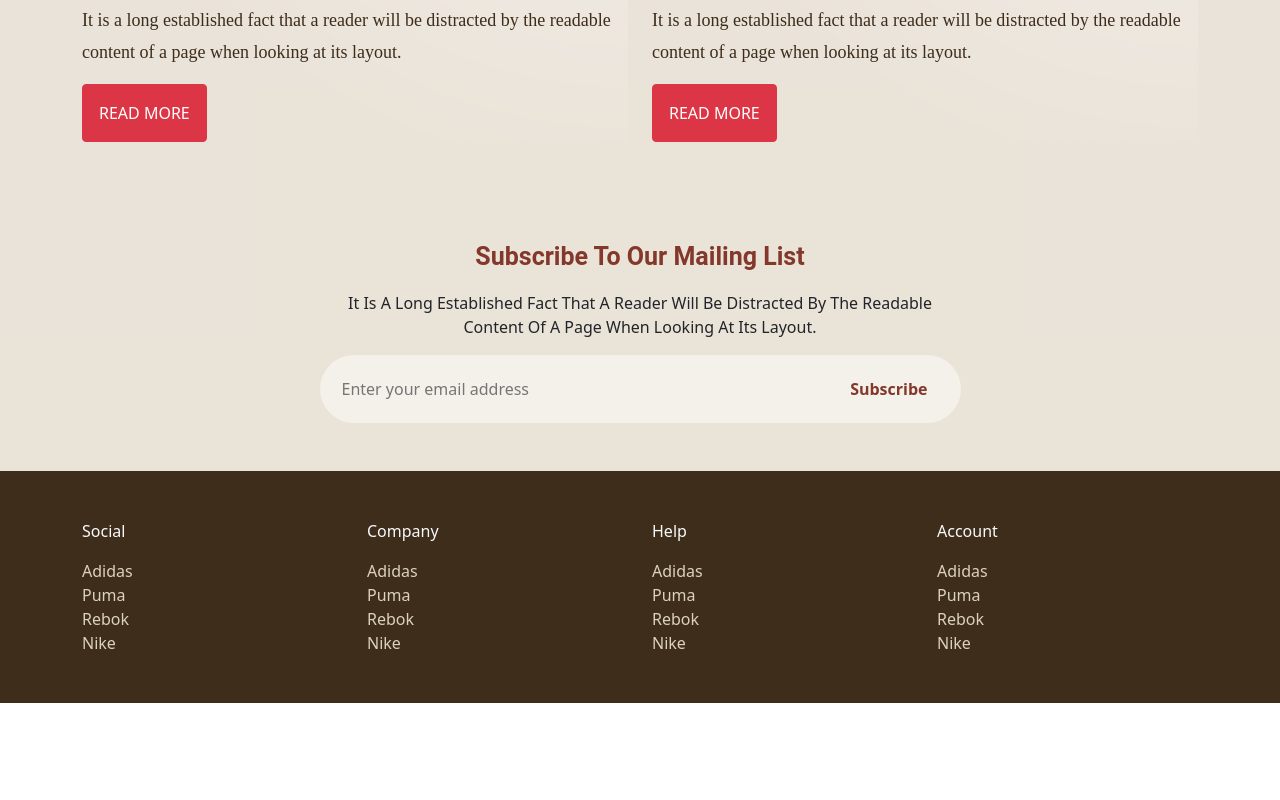
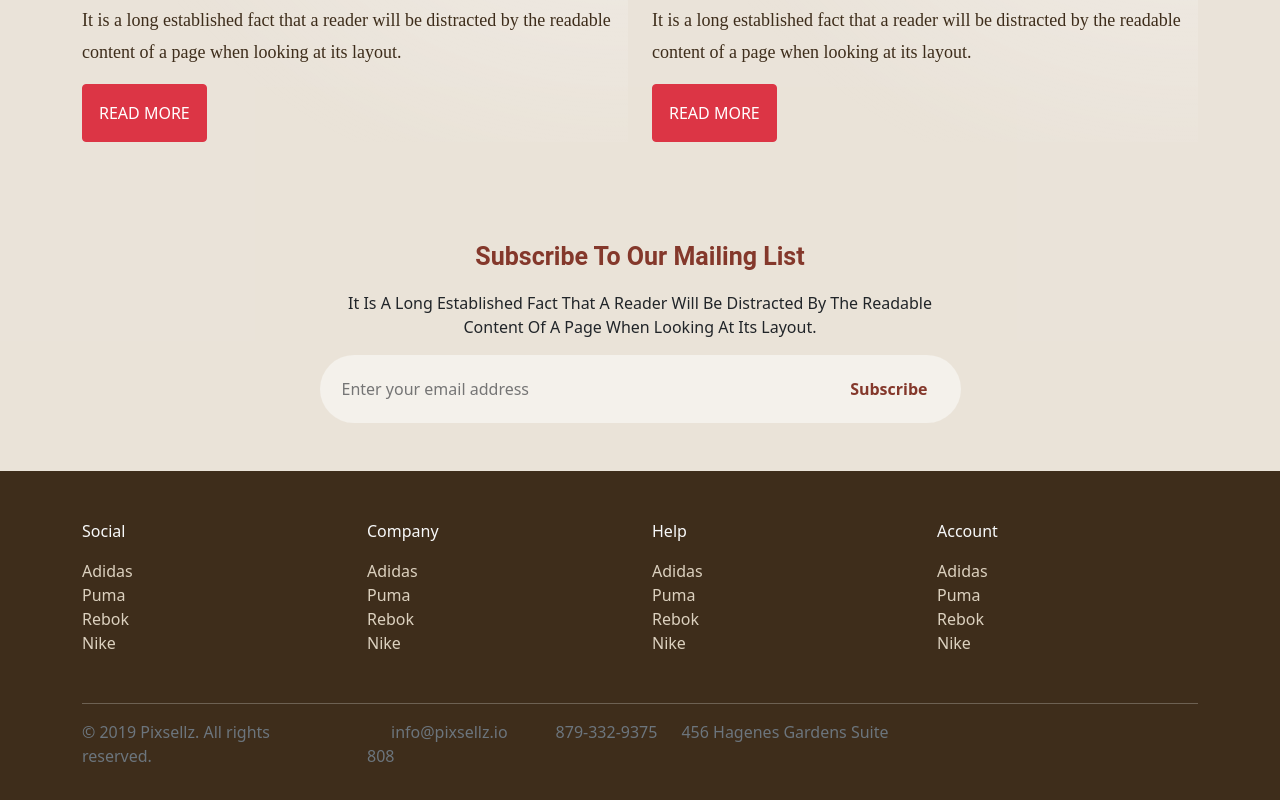
Before and after one commit to dabsclement/dvfrontend, a Next.js app: page / in a window 1280 px wide. Shown: the part 3470-4270 px from the top of the page. Before the commit the page ends 4173 px from the top, so only its background shows below. Built offline with nearby package versions, Linux system fonts and the light colour scheme.

Commit message:
adjusted footer

```diff
--- a/components/footer/footer.js
+++ b/components/footer/footer.js
@@ -78,6 +78,22 @@ function Footer() {
               </ul>
             </div>
           </div>
+
+          <div className="text-light mt-5">
+            <hr />
+          </div>
+
+          <div className="row text-secondary  ">
+            <div className="col-3">
+              <span>© 2019 Pixsellz. All rights reserved.</span>
+            </div>
+            <div className="col-6">
+              <span className="mx-4">info@pixsellz.io</span>
+              <span className="mx-4">879-332-9375</span>
+              <span>456 Hagenes Gardens Suite 808</span>
+            </div>
+            <div className="col-3"></div>
+          </div>
         </div>
       </section>
     </>
```
